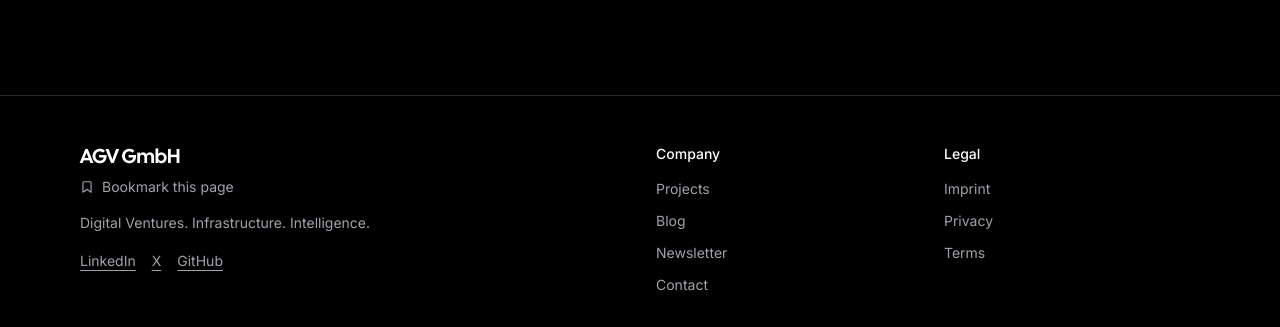
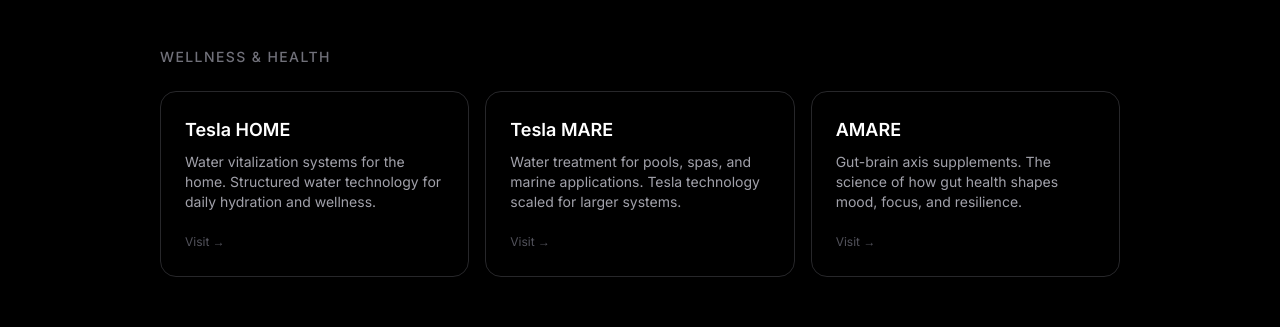
Before and after one commit to kaijansanders/agv-gmbh, a Next.js app: page /shop in a window 1280 px wide. Shown: the part 1559-1886 px from the top of the page. Built offline with nearby package versions, Linux system fonts and the light colour scheme; no server answers.

Commit message:
Add Wellness & Health category to shop
- Tesla HOME (water vitalization, home)
- Tesla MARE (water treatment, pools/spas/marine)
- AMARE (gut-brain axis supplements, de-at region)

```diff
--- a/app/(marketing)/shop/page.tsx
+++ b/app/(marketing)/shop/page.tsx
@@ -33,6 +33,14 @@
     items: [
       { name: "Ngrave", url: "https://www.ngrave.io/?sca_ref=2955467.R5rCWm8mZV&sca_source=CS24%20Website", desc: "Premium hardware wallet. Cold storage, maximum security." },
       { name: "Trezor", url: "https://trezor.go2cloud.org/SH4R", desc: "Open-source hardware wallet. Your keys, your coins." },
+    ],
+  },
+  {
+    category: "Wellness & Health",
+    items: [
+      { name: "Tesla HOME", url: "https://tesla-home.de/customer/?partnerid=100061", desc: "Water vitalization systems for the home. Structured water technology for daily hydration and wellness." },
+      { name: "Tesla MARE", url: "https://share-way.de/customer/?partnerid=100094", desc: "Water treatment for pools, spas, and marine applications. Tesla technology scaled for larger systems." },
+      { name: "AMARE", url: "https://amare.com/de-at/g10/1950597", desc: "Gut-brain axis supplements. The science of how gut health shapes mood, focus, and resilience." },
     ],
   },
 ]
```
